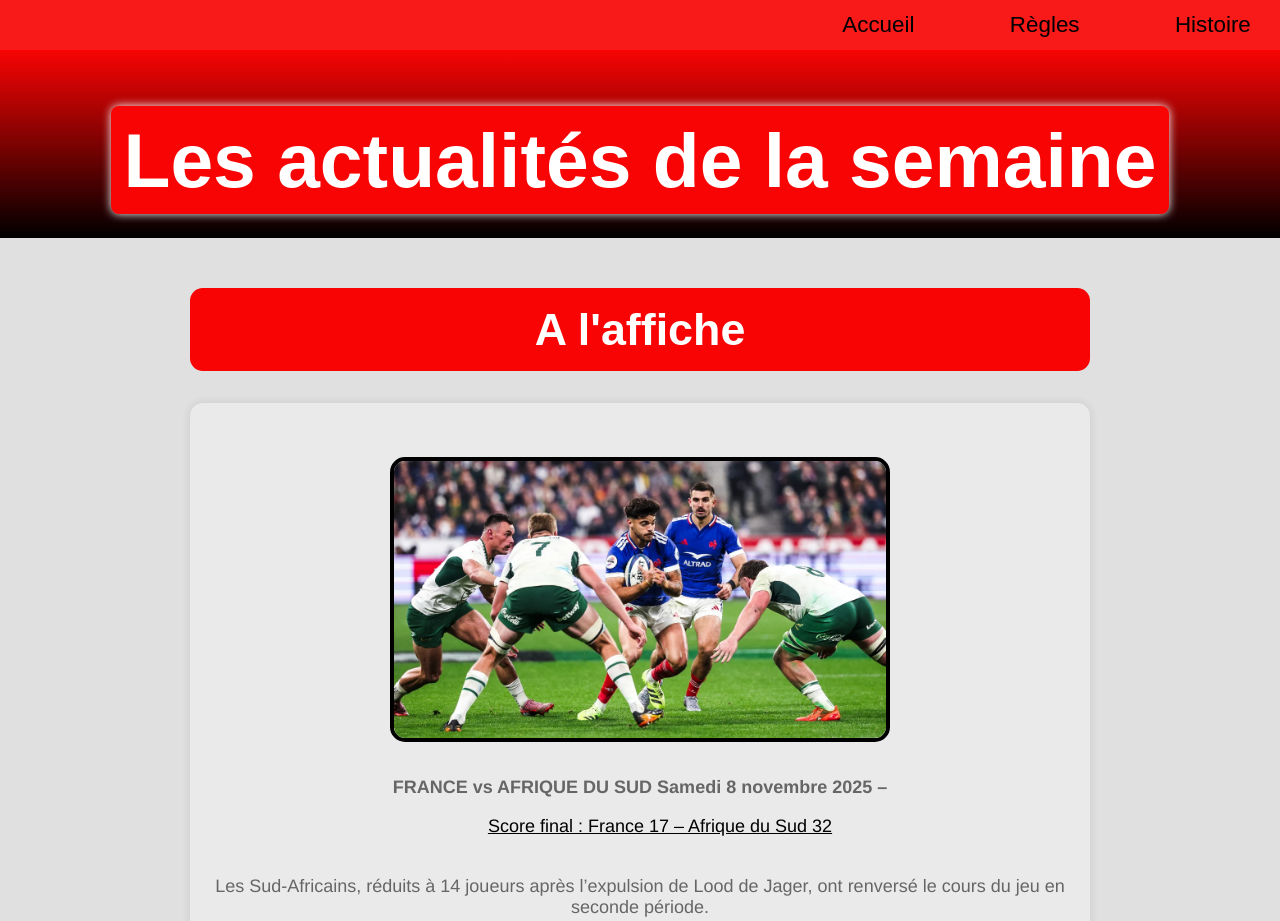
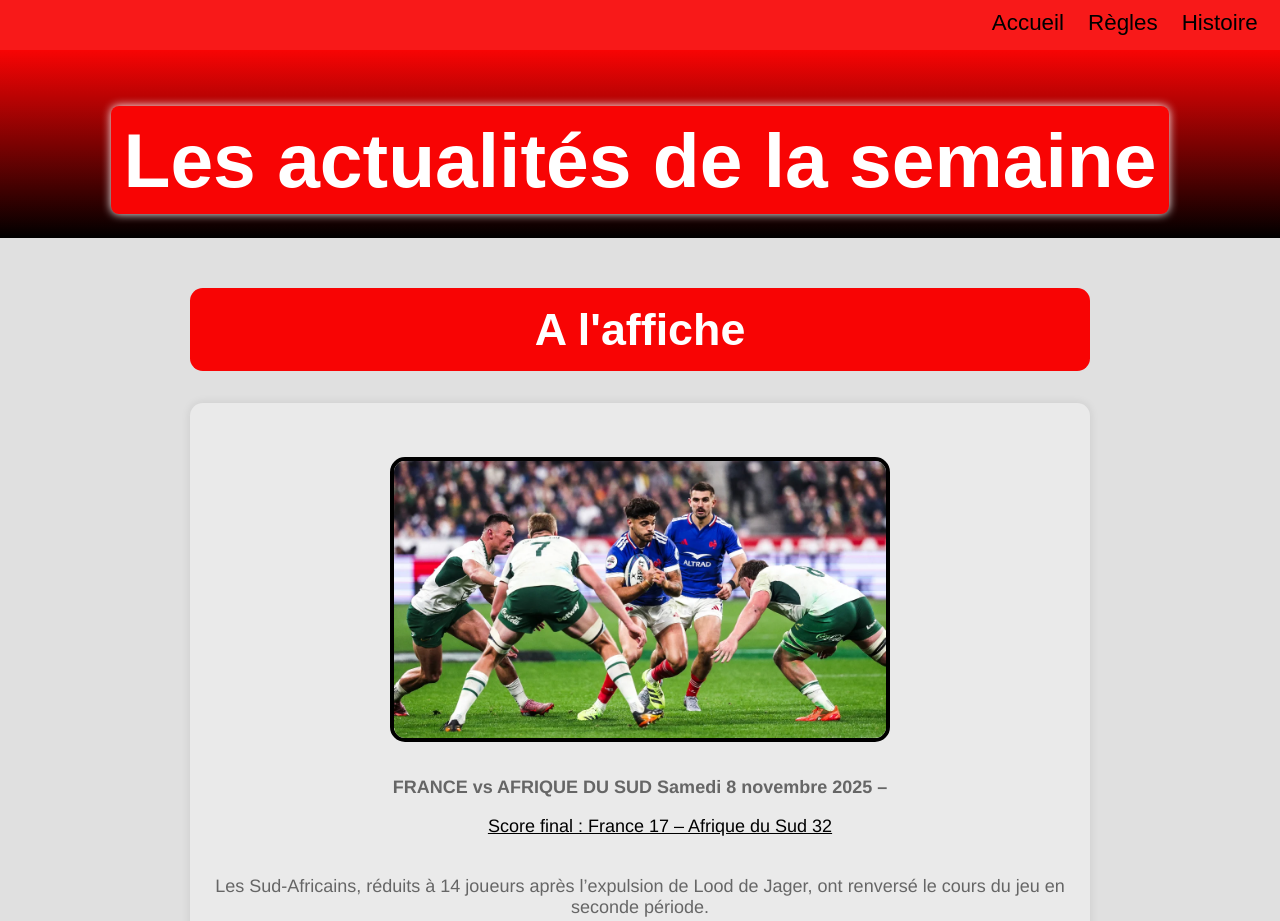
Before and after one commit to iban18/rugby-site1, a plain HTML site: page index.html in a window 1280 px wide. Shown: the top 921 px of the page. Drawn offline with Linux system fonts and the light colour scheme.

Commit message:
corrige bug

```diff
--- a/index.html
+++ b/index.html
@@ -13,9 +13,9 @@
 
     <nav class="outil">
         <p class="outil">
-            <ul><a class="page" href="index.html">Accueil</a></ul>
-            <ul><a class="page" href="page/regles.html">Règles</a></ul>
-            <ul><a class="page" href="page/histoire.html">Histoire</a></ul>
+            <ul><li><a class="page" href="index.html">Accueil</a></li></ul>
+            <ul><li><a class="page" href="page/regles.html">Règles</a></li></ul>
+            <ul><li><a class="page" href="page/histoire.html">Histoire</a></li></ul>
         </p>
 
     </nav>
--- a/page/rugby.css
+++ b/page/rugby.css
@@ -26,28 +26,50 @@ body {
     width: 100%;
     height: 50px;
     flex-wrap: nowrap;
-    gap: 0.5rem;
+    gap: 0.3rem;
+    overflow: hidden;
+    padding-right: 0.5rem;
+}
+
+.outil p {
+    margin: 0;
+    padding: 0;
+    display: flex;
+    gap: 0.3rem;
+    flex-wrap: nowrap;
+    align-items: center;
+}
+
+.outil ul {
+    list-style: none;
+    margin: 0;
+    padding: 0;
+    display: flex;
+    align-items: center;
 }
 
 .outil ul a {
     text-decoration: none;
-    margin-left: 15px;
+    margin-left: 0;
     color: black;
     white-space: nowrap;
+    overflow: hidden;
+    text-overflow: ellipsis;
 }
 
 
 
 
 .page {
-    padding: 0.4rem 0.7rem;
+    padding: 0.4rem 0.6rem;
     border-radius: 8px;
     display: inline-block;
     cursor: pointer;
     transition: transform 0.3s ease, background-color 0.2s;
-    font-size: clamp(0.9rem, 2vw, 1.4rem);
+    font-size: clamp(0.7rem, 1.8vw, 1.4rem);
     text-decoration: none;
-    margin-right: 10px;
+    margin-right: 0;
+    white-space: nowrap;
 }
 
 .page:hover {
```
Also changed, not shown: page/histoire.html (+3 -3 lines), page/moi.html (+3 -3 lines), page/regles.html (+3 -3 lines), page/rugby.html (+3 -3 lines).
